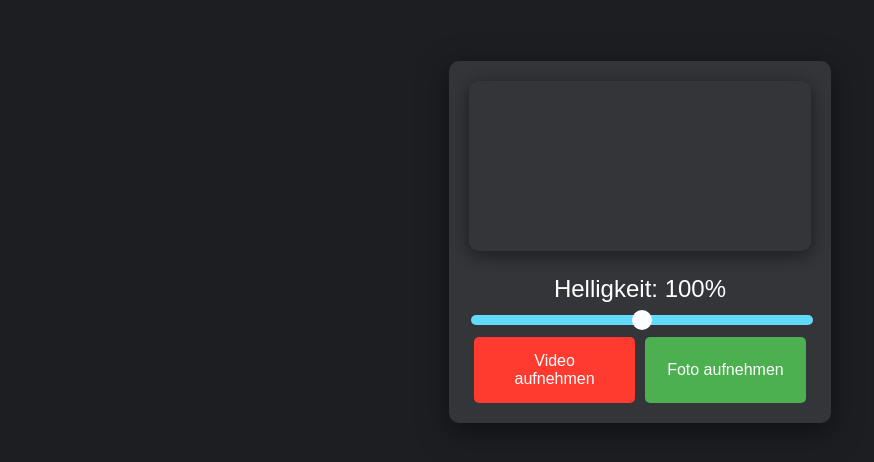
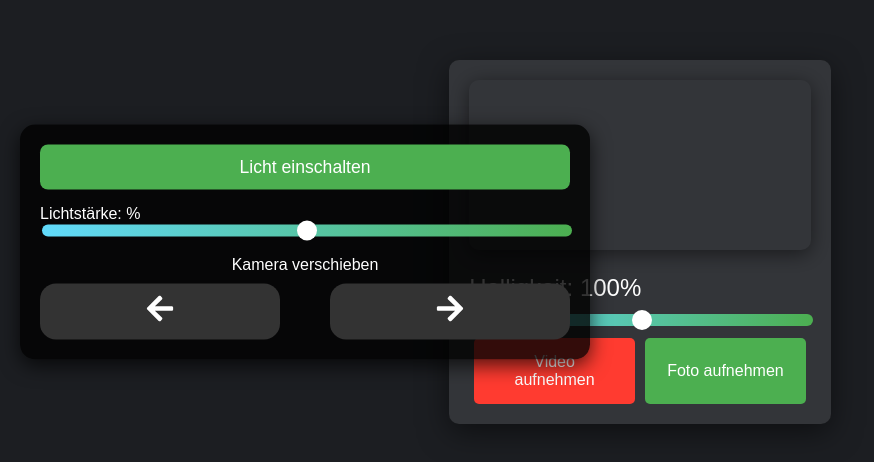
Before and after one commit to ubejdullah/webcam-recorder, a React (Vite) app: page / in a window 1280 px wide. Shown: the part 158-620 px from the top of the page, without its empty margins (0-874 px from the left). Built offline with nearby package versions, Linux system fonts and the light colour scheme; no server answers.

Commit message:
ControlComponent hinzugefügt

```diff
--- a/package.json
+++ b/package.json
@@ -12,6 +12,7 @@
   "dependencies": {
     "react": "^18.3.1",
     "react-dom": "^18.3.1",
+    "react-icons": "^5.3.0",
     "react-router-dom": "^6.27.0"
   },
   "devDependencies": {
--- a/src/App.jsx
+++ b/src/App.jsx
@@ -1,11 +1,12 @@
 import React from 'react';
-import './components/CamVideo.css';
 import CamVideo from './components/CamVideo.jsx';
+import Control from './components/ControlComponent.jsx';
 
 function App() {
   return (
     <div className="App">
       <CamVideo />
+      <Control />
     </div>
   );
 }
--- a/src/components/CamVideo.css
+++ b/src/components/CamVideo.css
@@ -1,6 +1,6 @@
 
 .container {
-    text-align: center;
+    text-align: absolute;
     max-width: 900px;
     width: 100%;
     padding: 20px;
@@ -8,6 +8,7 @@
     background: rgba(255, 255, 255, 0.1); /* Hellerer transparenter Hintergrund */
     box-shadow: 0 8px 30px rgba(0, 0, 0, 0.5);
     position: relative; /* Für die Animation */
+    font-family: 'Arial', sans-serif;
   }
 
   .recording .video {
--- a/src/components/CamVideo.jsx
+++ b/src/components/CamVideo.jsx
@@ -1,4 +1,5 @@
 import React, { useRef, useEffect, useState } from 'react';
+import "./CamVideo.css"
 
 const CamVideo = () => {
     const videoRef = useRef(null);
--- /dev/null
+++ b/src/components/ControlComponent.css
@@ -0,0 +1,113 @@
+.control-container {
+  position: absolute;
+  left: 20px;
+  top: 50%;
+  transform: translateY(-50%);
+  background: rgba(0, 0, 0, 0.8); /* Leicht dunklerer Hintergrund */
+  padding: 20px;
+  border-radius: 15px;
+  box-shadow: 0 6px 20px rgba(0, 0, 0, 0.7);
+  color: white;
+  width: 570px;
+  font-family: 'Arial', sans-serif;
+}
+
+.light-toggle-button {
+  width: 100%;
+  padding: 12px;
+  font-size: 1.1rem;
+  background-color: #4caf50;
+  border: none;
+  border-radius: 8px;
+  color: white;
+  cursor: pointer;
+  transition: background-color 0.3s;
+  text-align: center;
+}
+
+.light-toggle-button.on {
+  background-color: #ff5722;
+}
+
+.light-toggle-button.off {
+  background-color: #4caf50;
+}
+
+.light-toggle-button.on:hover {
+  background-color: #388e3c;
+}
+
+.brightness-control {
+  margin-top: 15px;
+}
+
+.brightness-slider {
+  width: 100%;
+  height: 12px; /* Etwas größere Höhe für den Slider */
+  border-radius: 10px;
+  background: linear-gradient(to right, #61dafb, #4caf50); /* Sanfter Farbverlauf */
+  outline: none;
+}
+
+.brightness-slider::-webkit-slider-thumb {
+  -webkit-appearance: none;
+  appearance: none;
+  width: 20px;
+  height: 20px;
+  border-radius: 50%;
+  background: #fff;
+  cursor: pointer;
+  transition: transform 0.2s ease;
+}
+
+.brightness-slider::-moz-range-thumb {
+  width: 20px;
+  height: 20px;
+  border-radius: 50%;
+  background: #fff;
+  cursor: pointer;
+  transition: transform 0.2s ease;
+}
+
+.brightness-slider:hover::-webkit-slider-thumb {
+  transform: scale(1.2);
+}
+
+.brightness-slider:hover::-moz-range-thumb {
+  transform: scale(1.2);
+}
+
+.drag-control {
+  margin-top: 15px;
+  text-align: center;
+}
+
+.drag-buttons {
+  display: flex;
+  justify-content: space-between;
+  gap: 15px; /* Abstand zwischen den Buttons */
+  margin-top: 10px;
+}
+
+.drag-left, .drag-right {
+  padding: 10px;
+  background-color: #333;
+  border: none;
+  border-radius: 1rem;
+  color: white;
+  cursor: pointer;
+  transition: background-color 0.3s ease;
+  width: 15rem;
+}
+
+.drag-left:hover, .drag-right:hover {
+  background-color: #555;
+}
+
+.drag-left:active, .drag-right:active {
+  background-color: #777;
+}
+
+.drag-left, .drag-right {
+  font-size: 1.5rem; /* Etwas größere Schrift */
+}
--- /dev/null
+++ b/src/components/ControlComponent.jsx
@@ -0,0 +1,55 @@
+import React, { useState } from 'react';
+import './ControlComponent.css'; // Styles für die Steuerkomponente
+import { FaArrowLeft, FaArrowRight } from 'react-icons/fa'; // Importiere Pfeil-Icons von React Icons
+
+const ControlComponent = ({ onBrightnessChange, onLightToggle, lightState, brightness, onDrag }) => {
+  const [localBrightness, setLocalBrightness] = useState(brightness);
+  const [isLightOn, setisLightOn] = useState(lightState); // Verwende 'lightState' für das Prop
+
+
+  const LightOn = () => {
+    // Licht ein-/ausschalten
+    setisLightOn(true);
+  };
+
+  const LightOff = () => {
+    // Licht ein-/ausschalten
+    setisLightOn(false);
+  };
+
+  const handleBrightnessChange = (event) => {
+    setLocalBrightness(event.target.value); // Helligkeit anpassen
+    onBrightnessChange(event.target.value); // Übertragen des Werts an die CamVideo-Komponente
+  };
+
+  return (
+    <div className="control-container">
+      <div className="light-toggle">
+        <button onClick={isLightOn ?  LightOff : LightOn} className={`light-toggle-button ${isLightOn ? 'on' : 'off'}`}>
+          {isLightOn ? 'Licht ausschalten' : 'Licht einschalten'}
+        </button>
+      </div>
+      <div className="brightness-control">
+        <label htmlFor="brightness">Lichtstärke: {localBrightness}%</label>
+        <input
+          type="range"
+          id="brightness"
+          min="0"
+          max="200"
+          value={localBrightness}
+          onChange={handleBrightnessChange}
+          className="brightness-slider"
+        />
+      </div>
+      <div className="drag-control">
+        <label>Kamera verschieben</label>
+        <div className="drag-buttons">
+          <button className="drag-left"><FaArrowLeft size={30} /></button>
+          <button className="drag-right"><FaArrowRight size={30} /></button>
+        </div>
+      </div>
+    </div>
+  );
+};
+
+export default ControlComponent;
--- a/src/index.css
+++ b/src/index.css
@@ -4,7 +4,7 @@
 
 body {
   margin: 0;
-  font-family: 'Arial', sans-serif;
+  font-family: 'Arial', sans-serif, ;
   background-color: #1c1e22; /* Dunkleres Grau */
   color: white;
   display: flex;
```
Also changed, not shown: 1 other file (tests, documents, lock files or other folders).
